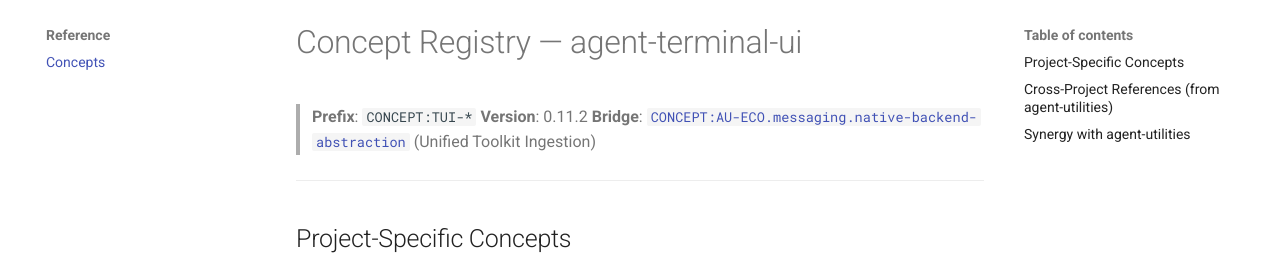
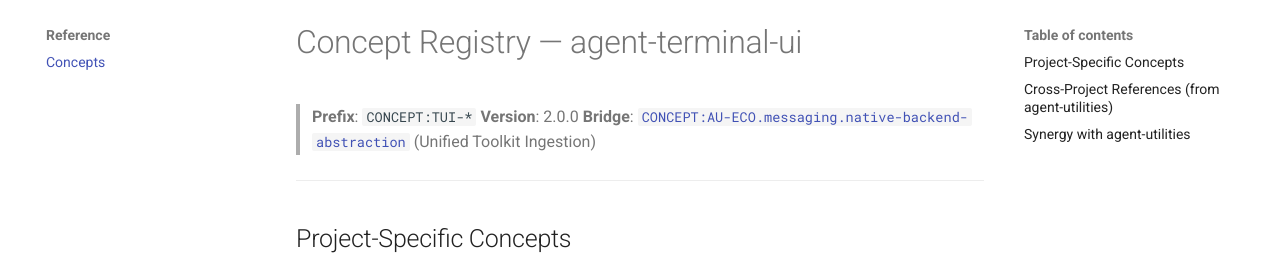
Before and after one commit to Knuckles-Team/agent-terminal-ui, an MkDocs documentation site: the page built from docs/concepts.md, in a window 1280 px wide and 900 px high. Shown: the part 124-394 px from the top of the window. Built offline with MkDocs 1.6.1 and Material for MkDocs 9.7.7, drawn with Linux system fonts in a browser that asks for light colours; comment, search, counter and statistics services are not loaded.

Commit message:
fix(D-FE-6a): register docs/concepts.md in .bumpversion.cfg, fix stale version
docs/concepts.md:3 still read "**Version**: 0.11.2" while pyproject.toml's
current_version had moved to 2.0.0, and .bumpversion.cfg only tracked
pyproject.toml, so the drift would never self-heal on the next bump.

Registered docs/concepts.md as a second [bumpversion:file:] entry (search on
the "**Version**: {current_version}" literal, matching this repo's existing
INI-style .bumpversion.cfg format) and hand-corrected the stale string to
2.0.0 so registration and content agree from here on.

README.md carries no literal version string today (re-checked: `grep -in
version README.md` matches nothing but an unrelated "versioned events"
sentence; the PyPI badge is a dynamic shields.io endpoint) -- there is
nothing there to register a search/replace pattern against, so it is
intentionally left out rather than adding a no-op entry.

Verified with this repo's actual bump invocation (its own pre-commit
check-bumpversion hook runs `bump2version patch --dry-run --allow-dirty`):
no VersionNotFoundException, both files list as asserted-to-contain-string.

```diff
--- a/docs/concepts.md
+++ b/docs/concepts.md
@@ -1,7 +1,7 @@
 # Concept Registry — agent-terminal-ui
 
 > **Prefix**: `CONCEPT:TUI-*`
-> **Version**: 0.11.2
+> **Version**: 2.0.0
 > **Bridge**: [`CONCEPT:AU-ECO.messaging.native-backend-abstraction`](https://github.com/Knuckles-Team/agent-utilities/blob/main/docs/concepts.md) (Unified Toolkit Ingestion)
 
 ---
```
Also changed, not shown: .bumpversion.cfg.
